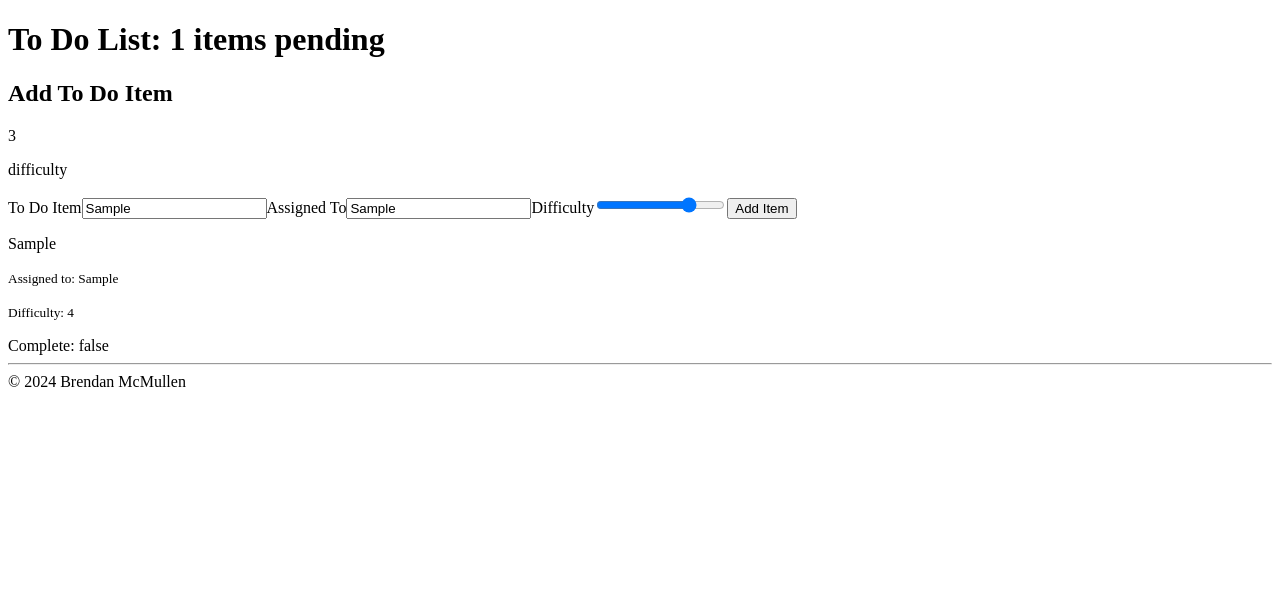
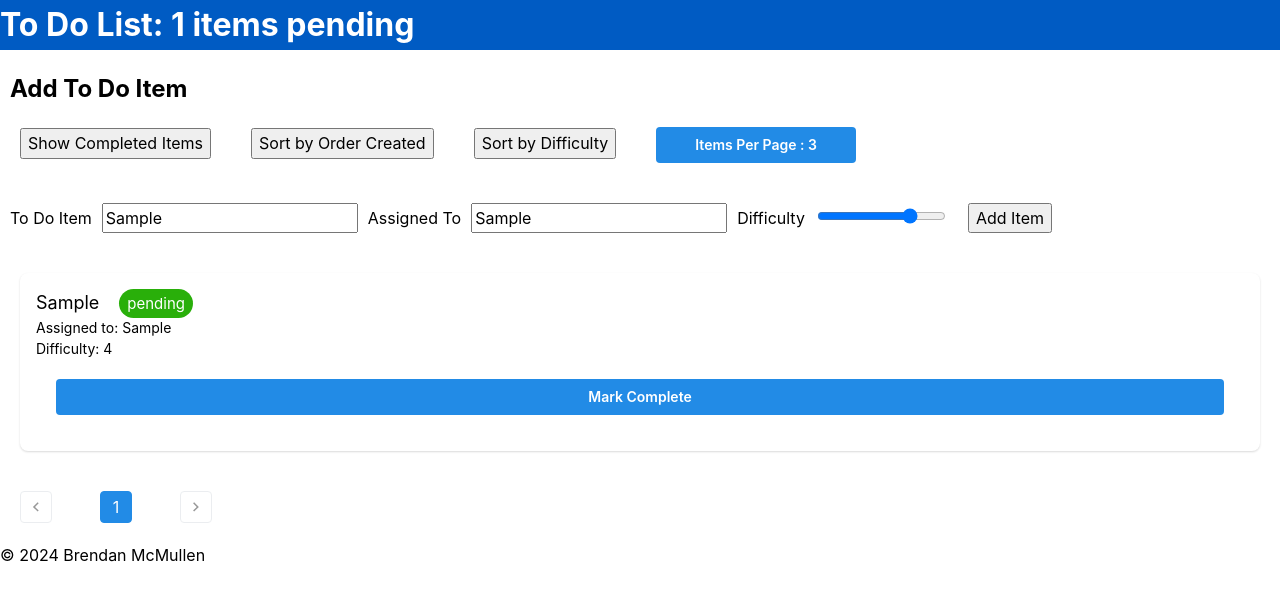
Before and after one commit to bgmcmullen/todo-app, a React (Vite) app: page / in a window 1280 px wide. Both pictures are taken after typing "Sample", "Sample" into the empty fields and a click on the button "Add Item". Shown: the top 600 px of the page. Built offline with nearby package versions, Linux system fonts and the light colour scheme.

Commit message:
basic functions

```diff
--- a/package.json
+++ b/package.json
@@ -10,6 +10,9 @@
     "preview": "vite preview"
   },
   "dependencies": {
+    "@mantine/core": "^7.10.1",
+    "@mantine/hooks": "^7.10.1",
+    "@tabler/icons-react": "^3.5.0",
     "react": "^18.2.0",
     "react-dom": "^18.2.0",
     "sass": "^1.77.4",
--- a/src/Components/List/index.jsx
+++ b/src/Components/List/index.jsx
@@ -1,21 +1,47 @@
-import React, { useEffect, useState } from 'react';
-
+import React, { useEffect, useState, useContext } from 'react';
+import { Pagination, Card, Text, Button } from '@mantine/core'; // Import Card component from Mantine
+import { SettingsContext } from './../../Context/Settings/index.jsx';
 
 const List = (props) => {
+  const settings = useContext(SettingsContext);
+  const [currentPage, setCurrentPage] = useState(1);
+  const itemsPerPage = settings.itemsPerPage;
+
+  let sortedList = props.list.sort((a, b) => a[settings.sortBy] - b[settings.sortBy]);
+
+  // Filter sorted list based on settings
+  sortedList = sortedList.filter((item) => (!(settings.hideCompletedItems && item.complete)));
+
+  const totalItems = sortedList.length;
+  const totalPages = Math.ceil(totalItems / itemsPerPage);
+
+  const handlePageChange = (page) => {
+    setCurrentPage(page);
+  };
+
+  const startIdx = (currentPage - 1) * itemsPerPage;
+  const endIdx = startIdx + itemsPerPage;
+  const paginatedList = sortedList.slice(startIdx, endIdx);
 
   return (
     <>
-      {props.list.map(item => (
-        <div key={item.id}>
-          <p>{item.text}</p>
-          <p><small>Assigned to: {item.assignee}</small></p>
-          <p><small>Difficulty: {item.difficulty}</small></p>
-          <div onClick={() => props.toggleComplete(item.id)}>Complete: {item.complete.toString()}</div>
-          <hr />
-        </div>
+      {paginatedList.map((item) => (
+        <Card key={item.id} shadow="xs" padding="md" radius="md" style={{ margin: '20px' }}>
+          <Text size="lg">{item.text}{!item.complete ? <span className='pending-text'>pending</span>: null}</Text>
+          <Text size="sm">Assigned to: {item.assignee}</Text>
+          <Text size="sm">Difficulty: {item.difficulty}</Text>
+          <Button onClick={() => props.toggleComplete(item.id)}>{item.complete ? 'Mark Incomplete' : 'Mark Complete'}</Button>
+        </Card>
       ))}
+      <Pagination
+        page={currentPage}
+        onChange={handlePageChange}
+        total={totalPages}
+        siblings={1}
+        boundaries={2}
+      />
     </>
   );
-}
+};
 
 export default List;
--- a/src/Components/Todo/index.jsx
+++ b/src/Components/Todo/index.jsx
@@ -3,6 +3,12 @@ import useForm from '../../hooks/form';
 import Header from '../Header';
 import List from '../List';
 import Footer from '../Footer';
+import './styles.scss';
+
+import '@mantine/core/styles.css'; // Import Mantine CSS
+
+import { Menu, Button} from '@mantine/core';
+
 
 import { v4 as uuid } from 'uuid';
 
@@ -20,9 +26,9 @@ const Todo = () => {
   const { handleChange, handleSubmit } = useForm(addItem, defaultValues);
 
   function addItem(item) {
+    item.index = list.length;
     item.id = uuid();
     item.complete = false;
-    console.log(item);
     setList([...list, item]);
   }
 
@@ -53,19 +59,44 @@ const Todo = () => {
     // eslint-disable-next-line react-hooks/exhaustive-deps
   }, [list]);
 
-console.log(settings);
+  const handleMenuItemClick = (event) => {
+    const itemText = event.currentTarget.textContent;
+    settings.setItemsPerPage(itemText);
+  };
+
+
+console.log(list);
 
   return (
     <>
 
       <Header incomplete={incomplete}/>
+      <h2>Add To Do Item</h2>
+
+        <button onClick={settings.toggleCompletedItems}>{!settings.hideCompletedItems ? 'Hide Completed Items' : 'Show Completed Items'}</button>
+        <button onClick={() => settings.setSortBy('index')}>Sort by Order Created</button>
+        <button onClick={() => settings.setSortBy('difficulty')}>Sort by Difficulty</button>
+        <Menu shadow="md" width={100}>
+      <Menu.Target>
+        <Button>Items Per Page : {settings.itemsPerPage}</Button>
+      </Menu.Target>
+
+      <Menu.Dropdown >
+        <Menu.Item onClick={handleMenuItemClick}>1</Menu.Item>
+        <Menu.Item onClick={handleMenuItemClick}>2</Menu.Item>
+        <Menu.Item onClick={handleMenuItemClick}>3</Menu.Item>
+        <Menu.Item onClick={handleMenuItemClick}>4</Menu.Item>
+        <Menu.Item onClick={handleMenuItemClick}>5</Menu.Item>
+        <Menu.Item onClick={handleMenuItemClick}>6</Menu.Item>
+        <Menu.Item onClick={handleMenuItemClick}>7</Menu.Item>
+        <Menu.Item onClick={handleMenuItemClick}>8</Menu.Item>
+        <Menu.Item onClick={handleMenuItemClick}>9</Menu.Item>
+        <Menu.Item onClick={handleMenuItemClick}>10</Menu.Item>
+      </Menu.Dropdown>
+    </Menu>
+
 
       <form onSubmit={handleSubmit}>
-
-        <h2>Add To Do Item</h2>
-        <p>{settings.itemsPerPage}</p>
-        <p>{settings.hideCompletedItems}</p>
-        <p>{settings.sortBy}</p>
 
         <label>
           <span>To Do Item</span>
--- a/src/Components/Todo/styles.scss
+++ b/src/Components/Todo/styles.scss
@@ -0,0 +1,54 @@
+
+
+Header {
+
+  h1{
+    margin: 0;
+  }
+  padding: 0;
+  margin: 0;
+  background-color: rgb(0, 91, 195);
+  color: white;
+}
+
+h2 {
+  padding-left: 10px;
+  margin-bottom: 0;
+}
+
+span {
+  padding: 10px;
+}
+
+@keyframes glow {
+  0% {
+    background-color: rgb(0, 165, 0);
+  }
+
+  50% {
+    background-color: rgb(130, 197, 30);
+  }
+
+  100% {
+    background-color: rgb(0, 165, 0);
+  }
+
+}
+
+.pending-text{
+  animation: glow 4s ease infinite;;
+  color: white;
+  border-radius: 20px;
+  padding: 5px;
+  font-size: 15px;
+  padding-left: 8px;
+  padding-right: 8px;
+  margin-left: 20px;
+
+
+}
+
+
+button{
+  margin: 20px;
+}
--- a/src/Context/Settings/index.jsx
+++ b/src/Context/Settings/index.jsx
@@ -9,8 +9,12 @@ function SettingsProvider(props) {
 
   const [sortBy, setSortBy] = useState('difficulty');
 
+  function toggleCompletedItems() {
+    hideCompletedItems ? setHideCompletedItems(false) : setHideCompletedItems(true);
+  }
+
   return(
-    <SettingsContext.Provider value={{itemsPerPage, setItemsPerPage, hideCompletedItems, setHideCompletedItems, sortBy, setSortBy}}>
+    <SettingsContext.Provider value={{itemsPerPage, setItemsPerPage, hideCompletedItems, toggleCompletedItems, sortBy, setSortBy}}>
       {props.children}
     </SettingsContext.Provider>
   );
--- a/src/main.jsx
+++ b/src/main.jsx
@@ -5,11 +5,15 @@ import App from './App';
 
 import SettingsProvider from './Context/Settings/index.jsx'
 
+import { MantineProvider } from '@mantine/core';
+
 const root = ReactDOM.createRoot(document.getElementById('root'));
 root.render(
   <React.StrictMode>
-    <SettingsProvider>
-      <App />
-    </SettingsProvider>
+    <MantineProvider>
+      <SettingsProvider>
+        <App />
+      </SettingsProvider>
+    </MantineProvider>
   </React.StrictMode>
 );
```
Also changed, not shown: 2 other files (tests, documents, lock files or other folders).
